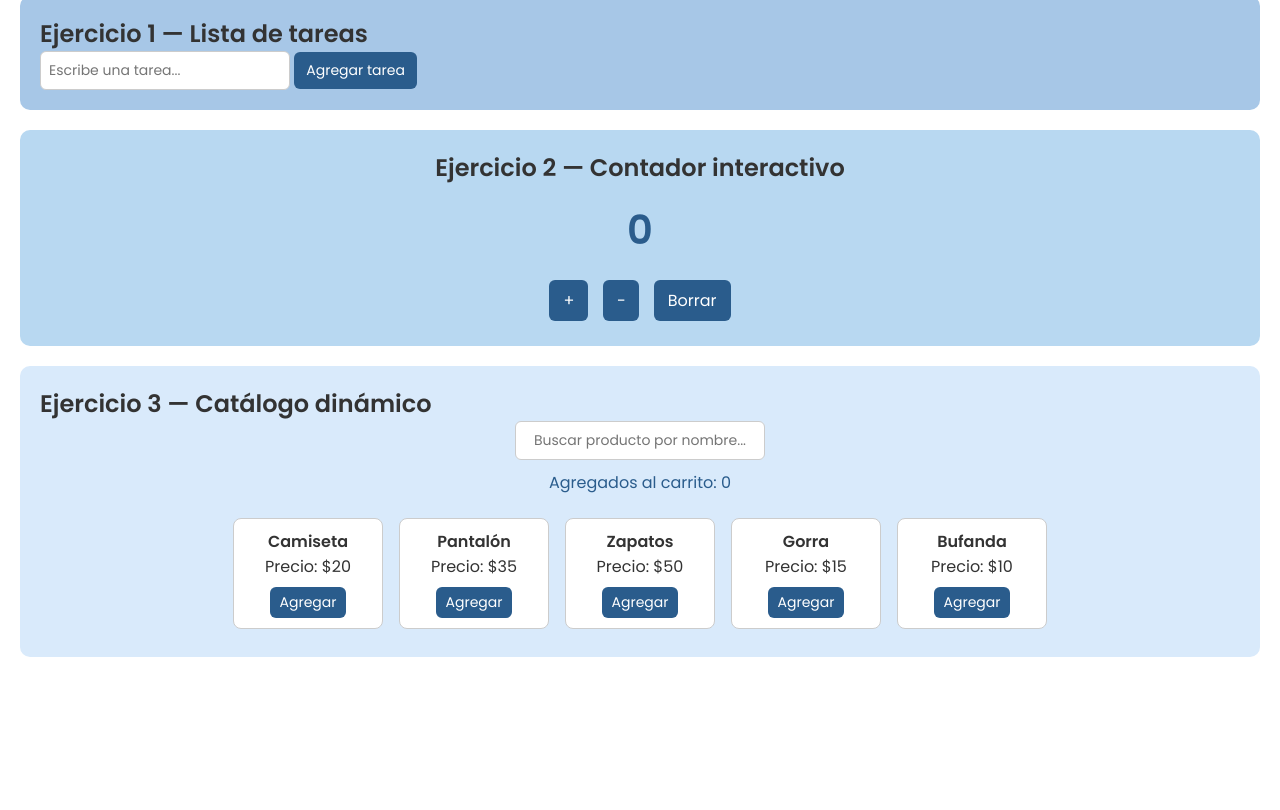
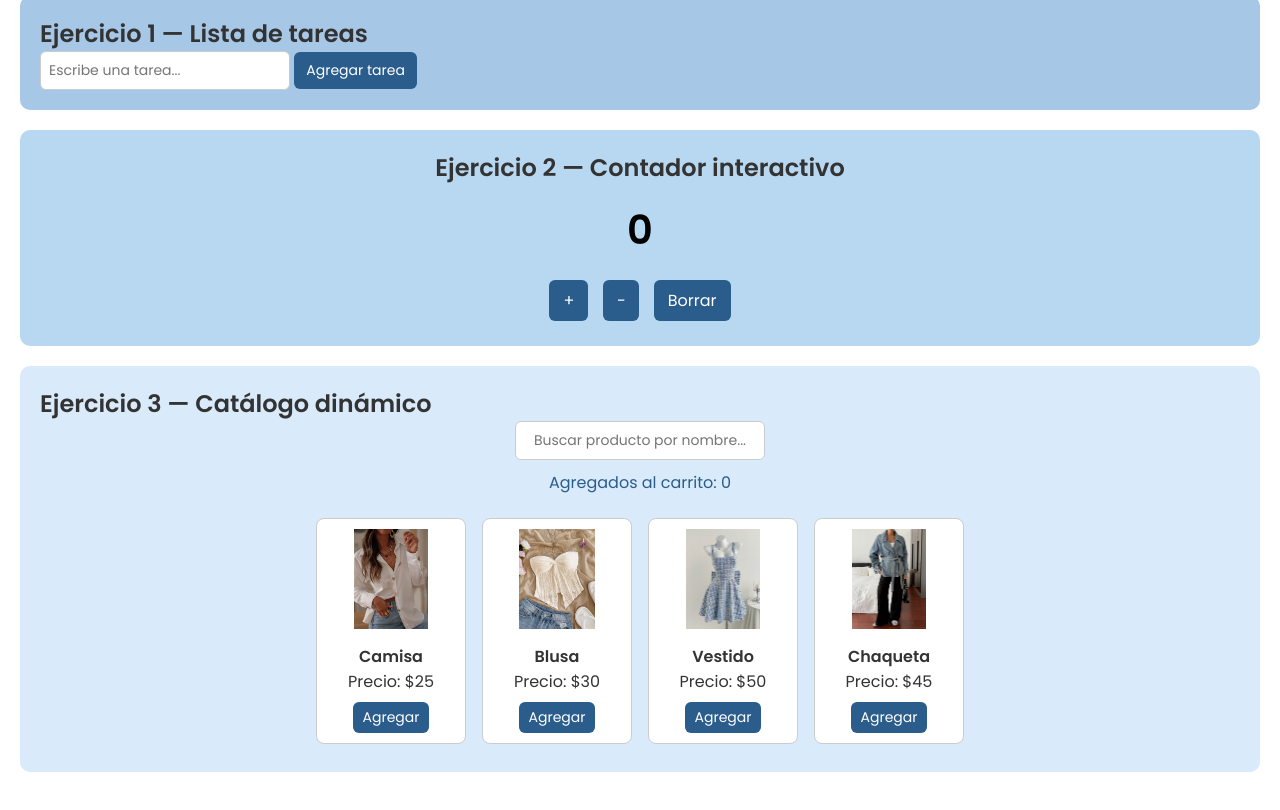
Before and after one commit to Luisa23121/Manejo-de-Dom, a plain HTML site: page index.html in a window 1280 px wide. Shown: the part 72-882 px from the top of the page. Before the commit the page ends 800 px from the top, so only its background shows below. Drawn offline with Linux system fonts and the light colour scheme.

Commit message:
segundo commit

```diff
--- a/index.html
+++ b/index.html
@@ -3,7 +3,7 @@
 <head>
     <meta charset="utf-8" />
     <meta name="viewport" content="width=device-width,initial-scale=1" />
-    <title>Taller: Manejo del DOM</title>
+    <title>Taller: manejo del DOM</title>
 
 
     <link rel="stylesheet" href="./style/style.css" />
--- a/script.js
+++ b/script.js
@@ -6,22 +6,29 @@ const boton = document.getElementById("boton1");
 const lista = document.getElementById("lista1");
 const error = document.getElementById("error");
 
-
 boton.addEventListener("click", () => {
   const texto = input.value.trim();
-
 
   if (texto === "") {
     error.textContent = "Por favor escribe una tarea.";
     return;
   }
 
-
   error.textContent = "";
 
 
   const nuevaTarea = document.createElement("li");
   nuevaTarea.textContent = texto;
+
+
+  nuevaTarea.addEventListener("click", () => {
+    nuevaTarea.classList.toggle("completada");
+  });
+
+
+  nuevaTarea.addEventListener("dblclick", () => {
+    nuevaTarea.remove();
+  });
 
 
   lista.appendChild(nuevaTarea);
@@ -31,7 +38,11 @@ boton.addEventListener("click", () => {
 });
 
 
+
+
+
 /* ejercicio 2 */
+
 
 const botonMas = document.getElementById("botonMas");
 const botonMenos = document.getElementById("botonMenos");
@@ -40,32 +51,66 @@ const contador = document.getElementById("contador");
 
 let valor = 0;
 
+
+function actualizarContador() {
+  contador.textContent = valor;
+
+  if (valor > 0) {
+    contador.style.color = "green";
+  } else if (valor < 0) {
+    contador.style.color = "red";
+  } else {
+    contador.style.color = "black";
+}
+
+}
+
 botonMas.addEventListener("click", () => {
   valor++;
-  contador.textContent = valor;
+  actualizarContador();
 });
 
 botonMenos.addEventListener("click", () => {
   valor--;
-  contador.textContent = valor;
+  actualizarContador();
 });
 
 borrar.addEventListener("click", () => {
   valor = 0;
-  contador.textContent = valor;
+  actualizarContador();
 });
+
+
+actualizarContador();
+
 
 
 /* ejercicio 3 */
 
 
 const productos = [
-  { nombre: "Camiseta", precio: 20 },
-  { nombre: "Pantalón", precio: 35 },
-  { nombre: "Zapatos", precio: 50 },
-  { nombre: "Gorra", precio: 15 },
-  { nombre: "Bufanda", precio: 10 }
+  {
+    nombre: "Camisa",
+    precio: 25,
+    imagen: "assets/Camisa.png"
+  },
+  {
+    nombre: "Blusa",
+    precio: 30,
+    imagen: "assets/Blusa.png"
+  },
+  {
+    nombre: "Vestido",
+    precio: 50,
+    imagen: "assets/vestido.png"
+  },
+  {
+    nombre: "Chaqueta",
+    precio: 45,
+    imagen: "assets/Chaqueta.png"
+  }
 ];
+
 
 
 const input2 = document.getElementById("input2");
@@ -94,11 +139,13 @@ function mostrarProductos(lista) {
 
 
 
-    tarjeta.innerHTML = `
-      <h4>${p.nombre}</h4>
-      <p>Precio: $${p.precio}</p>
-      <button>Agregar</button>
-    `;
+      tarjeta.innerHTML = `
+    <img src="${p.imagen}" alt="${p.nombre}">
+    <h4>${p.nombre}</h4>
+    <p>Precio: $${p.precio}</p>
+    <button>Agregar</button>
+  `;
+
 
 
     const botonAgregar = tarjeta.querySelector("button");
--- a/style/style.css
+++ b/style/style.css
@@ -24,7 +24,10 @@ section {
     background-color: #A7C7E7;
 }
 
-
+.completada {
+  text-decoration: line-through; /* pone la línea sobre el texto */
+  opacity: 0.7; /* la hace un poquito más clarita */
+}
 
 #input1 {
     padding: 8px;
@@ -137,3 +140,10 @@ section {
   font-size: 14px;
   margin-top: 8px;
 }
+
+.producto img {
+  width: 100px;
+  height: 100px;
+  object-fit: contain;
+  margin-bottom: 8px;
+}
```
Also changed, not shown: assets/Blusa.png (added), assets/Camisa.png (added), assets/Chaqueta.png (added), assets/vestido.png (added).
